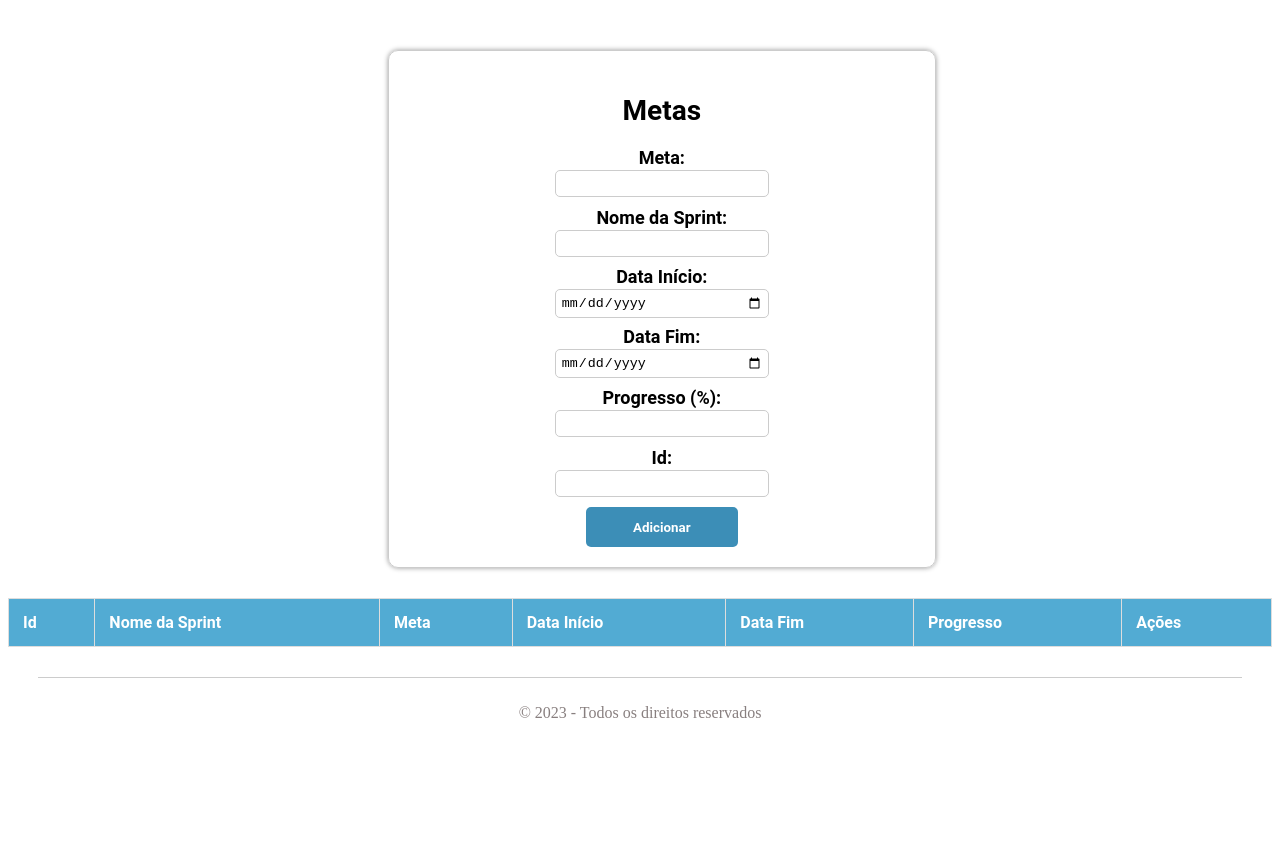
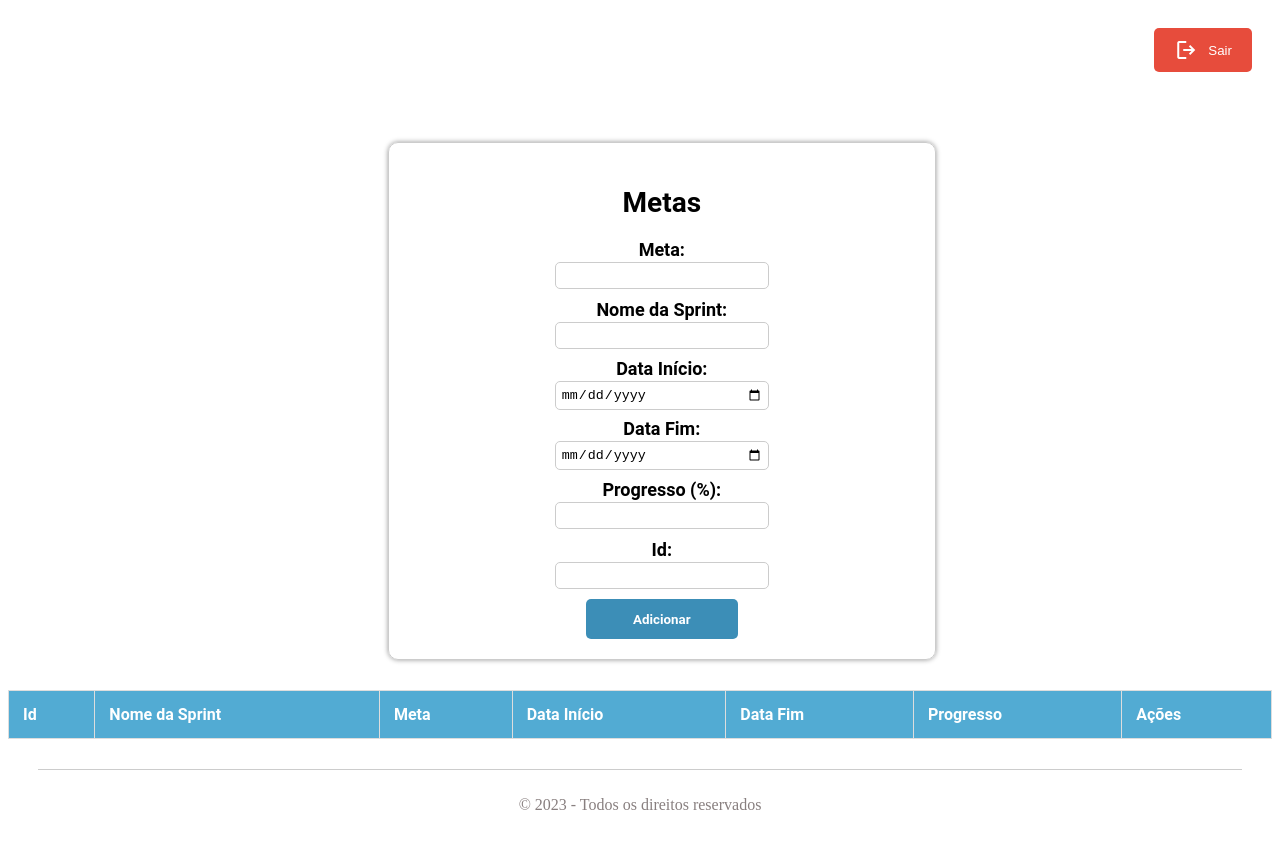
Before and after one commit to WenerRodrigo/scrum_copilot, an Angular app: page /telaPrincipal in a window 1280 px wide. Shown: the top 848 px of the page. Before the commit the page ends 800 px from the top, so only its background shows below. Built offline with nearby package versions, Linux system fonts and the light colour scheme.

Commit message:
criado botão de logout

```diff
--- a/src/app/app.component.css
+++ b/src/app/app.component.css
@@ -1,4 +1,4 @@
-*{
+* {
     margin: 0;
     padding: 0;
     box-sizing: border-box;
--- a/src/app/components/screens/home/home.component.css
+++ b/src/app/components/screens/home/home.component.css
@@ -49,7 +49,7 @@ input:focus {
     position: absolute;
     right: 15px;
     margin-top: 68px;
-    margin-right: 507px;
+    margin-right: 460px;
     top: 100px;
 
 }
--- a/src/app/components/screens/tela-cadastro/tela-cadastro.component.html
+++ b/src/app/components/screens/tela-cadastro/tela-cadastro.component.html
@@ -22,7 +22,7 @@
         </div>
         <div class="box">
             <label>Confirmação de senha</label>
-            <input type="{{ closeVisible ? 'text' : 'password' }}" placeholder="Confirme sua senha" type="password">
+            <input id="inputConfirmPassword" type="{{ closeVisible ? 'text' : 'password' }}" placeholder="Confirme sua senha" type="password">
             <span (click)="closePassword()"
                 [ngClass]="closeVisible ? 'material-symbols-outlined' : 'material-symbols-outlined'">
                 {{ closeVisible ? 'visibility' : 'visibility_off' }}
--- a/src/app/components/sreens/tela-principal/tela-principal.component.css
+++ b/src/app/components/sreens/tela-principal/tela-principal.component.css
@@ -1,3 +1,30 @@
+.box_button {
+    display: flex;
+    justify-content: right;
+    padding: 20px;
+}
+
+
+.button_logout {
+    display: flex;
+    align-items: center;
+    background-color: #E74C3C;
+    color: #FFF;
+    border: none;
+    padding: 10px 20px;
+    border-radius: 5px;
+    cursor: pointer;
+    transition: background-color 0.3s ease;
+}
+
+.button_logout i {
+    margin-right: 10px;
+    font-size: 24px;
+}
+
+.button_logout:hover {
+    background-color: #C0392B;
+}
 .container {
     border: 1px solid #ccc;
     box-shadow: 0 0 5px rgba(0, 0, 0, 0.4);
--- a/src/app/components/sreens/tela-principal/tela-principal.component.html
+++ b/src/app/components/sreens/tela-principal/tela-principal.component.html
@@ -1,3 +1,9 @@
+<header>
+    <div class="box_button" routerLink="/home">
+        <button class="button_logout">
+            <i class="material-symbols-outlined">logout</i> Sair
+        </button>
+    </div>
     <div class="container">
         <h2 class="title">Metas</h2>
         <form [formGroup]="meuFormulario" (ngSubmit)="submitForm()">
@@ -30,6 +36,7 @@
             </div>
         </form>
     </div>
+</header>
 
 <table class="metas-table">
     <thead>
--- a/src/index.html
+++ b/src/index.html
@@ -7,6 +7,8 @@
   <base href="/">
   <meta name="viewport" content="width=device-width, initial-scale=1">
   <link rel="icon" type="image/x-icon" href="favicon.ico">
+  <link rel="stylesheet"
+    href="https://fonts.googleapis.com/css2?family=Material+Symbols+Outlined:opsz,wght,FILL,GRAD@24,400,0,0" />
   <link rel="stylesheet"
     href="https://fonts.googleapis.com/css2?family=Material+Symbols+Outlined:opsz,wght,FILL,GRAD@24,400,0,0" />
   <link rel="stylesheet"
```
Lines whose indentation alone changed are shown as unchanged.
